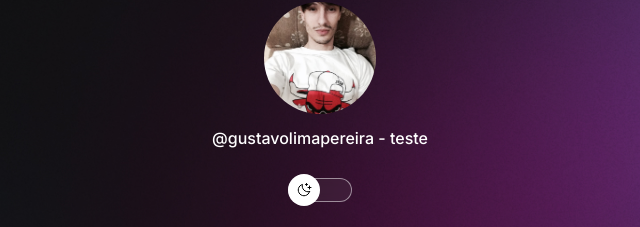
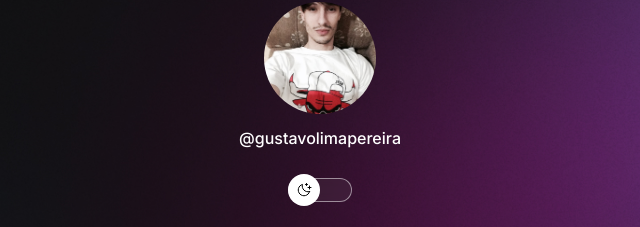
Before and after one commit to Gustavolimapereira/portf-lio-rocketseat-discover, a plain HTML site: page index.html in a window 1280 px wide. Shown: the part 78-305 px from the top of the page, 320-960 px from the left. Drawn offline with nearby package versions, Linux system fonts and the light colour scheme.

Commit message:
retirado a palavra teste

```diff
--- a/index.html
+++ b/index.html
@@ -19,7 +19,7 @@
     <div id="container">
         <div id="profile">
             <img src="./assets/avatar.png" alt="Foto de Mayk Brito sorrindo, usando óculos e camisa preta, barba e fundo amarelo.">
-            <p>@gustavolimapereira - teste</p>
+            <p>@gustavolimapereira</p>
         </div>
 
         <div id="switch" onclick="toggleMode()">
```
